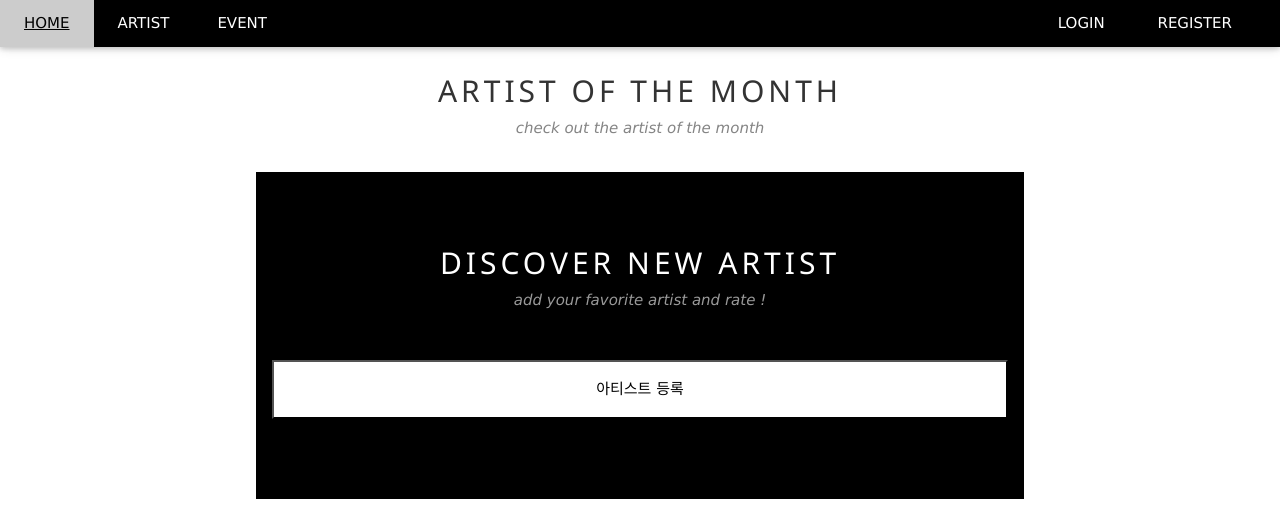
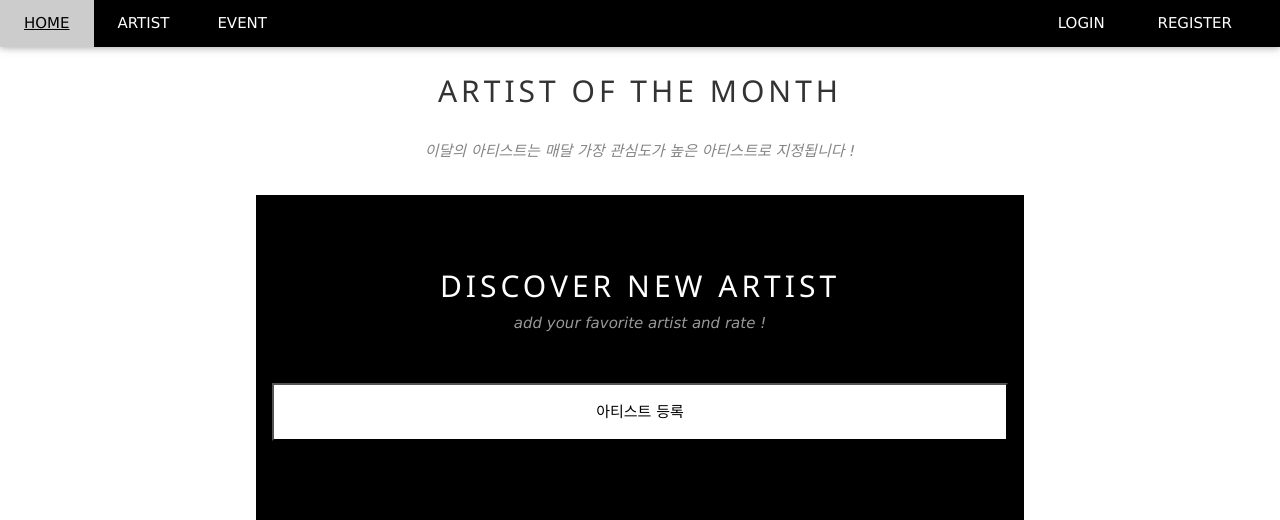
Before and after one commit to pcjs156/INDIE-CATOR, a Django app: page /artist/ in a window 1280 px wide. Shown: the top 520 px of the page. Run offline with Django 3.2, Linux system fonts and the light colour scheme; data that the repository does not hold is empty; some libraries are stand-ins or nearby versions.

Commit message:
임시커밋

```diff
--- a/indiecator_app/templates/artist_main.html
+++ b/indiecator_app/templates/artist_main.html
@@ -43,8 +43,8 @@
 
     <!-- Artist of the month -->
     <div class="w3-container w3-content w3-center w3-padding-64" style="max-width:800px" id="band">
-        <h2 class="w3-wide">ARTIST OF THE MONTH</h2>
-        <p class="w3-opacity"><i>check out the artist of the month</i></p><br>
+        <h2 class="w3-wide">ARTIST OF THE MONTH</h2><br>
+        <p class="w3-opacity"><i>이달의 아티스트는 매달 가장 관심도가 높은 아티스트로 지정됩니다 !</i></p><br>
     {% for artist in top_artists %}
         <span id="{{artist.id}}"> </span>
         <img src="{{ artist.profile_image.url }}" style="width: 770px;">
```
